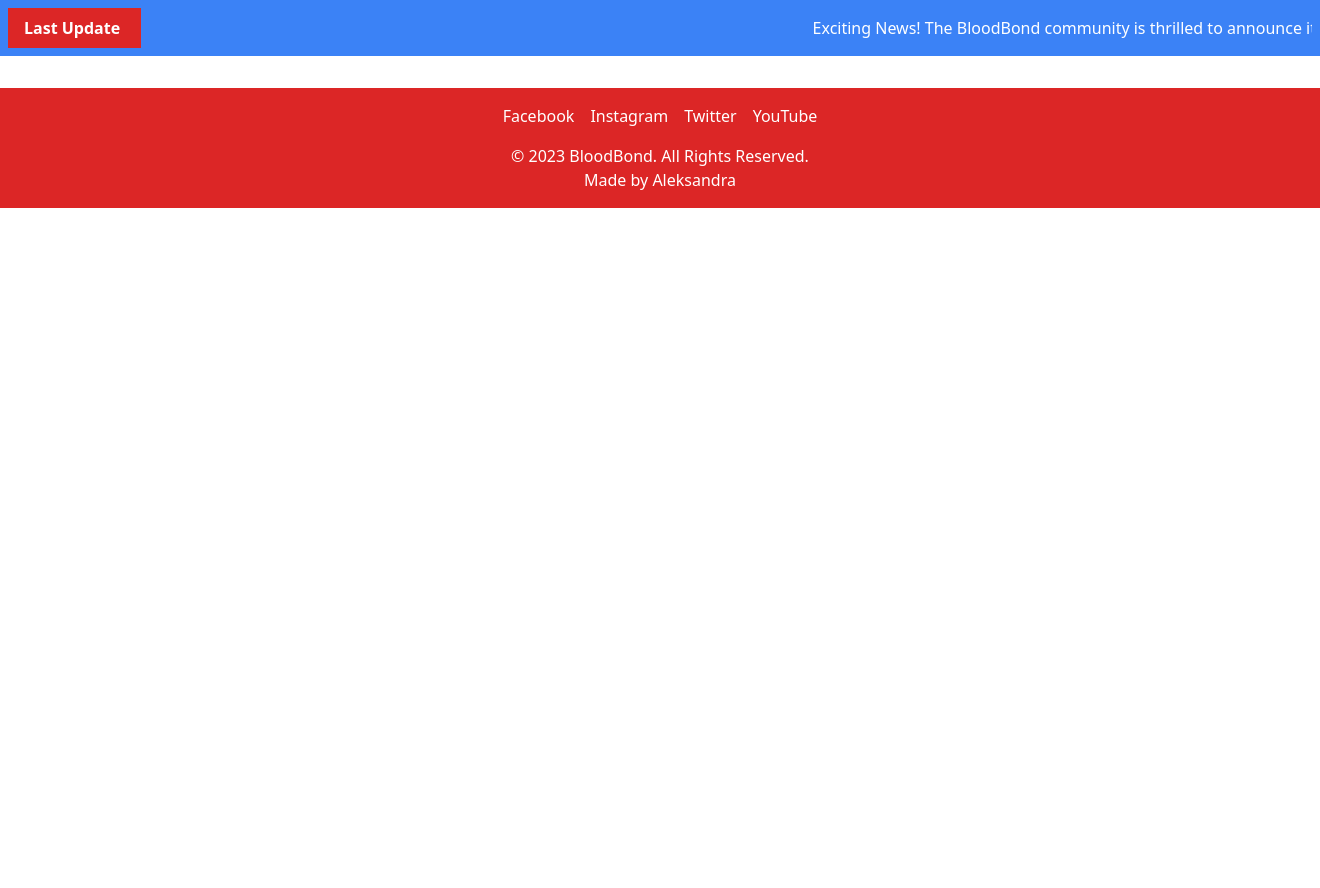
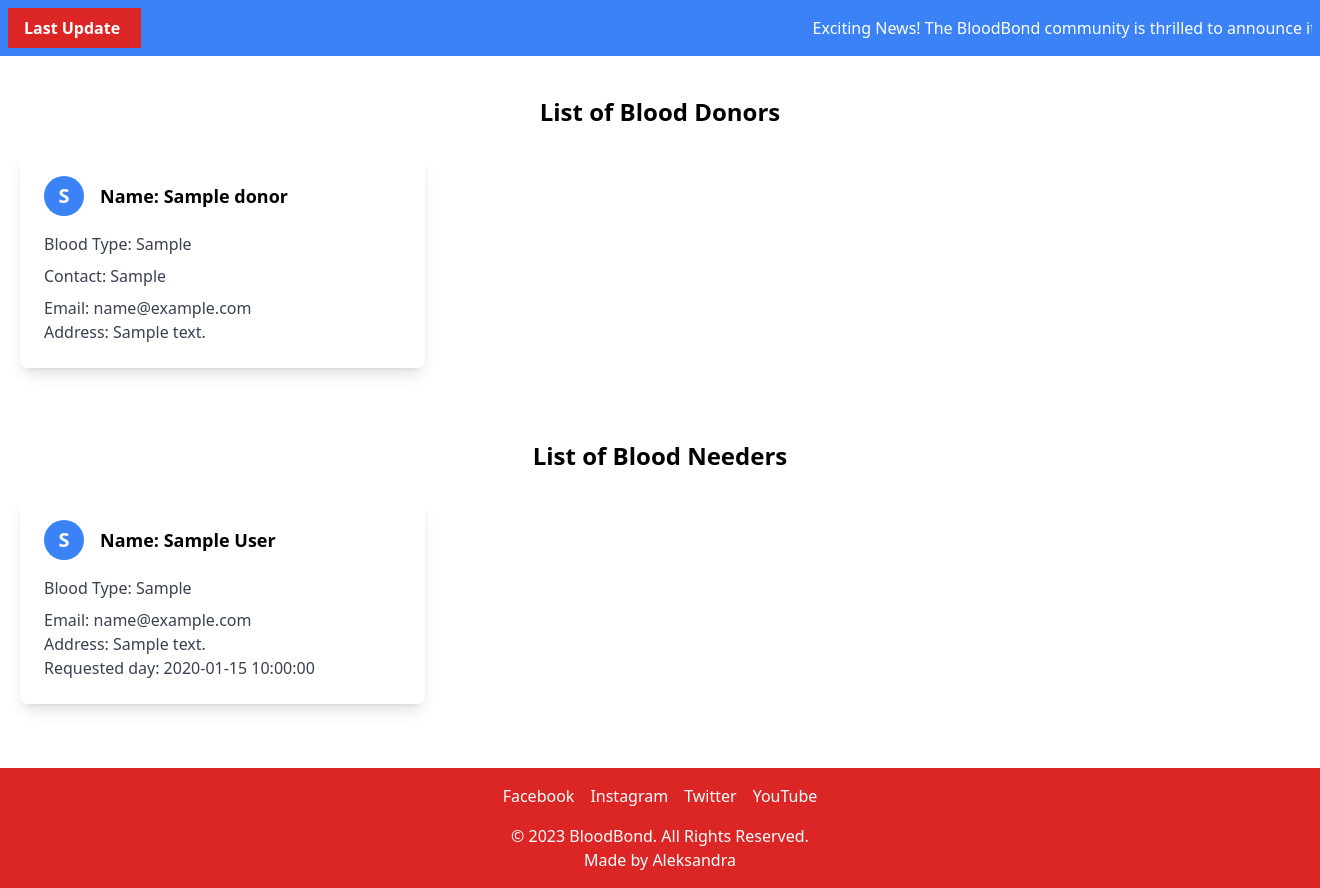
Before and after one commit to alexgrubor/bloodbond, a PHP site: page / in a window 1320 px wide. Shown: the part 68-956 px from the top of the page. Before the commit the page ends 276 px from the top, so only its background shows below. Run offline with PHP 8.4, Linux system fonts and the light colour scheme; tables that the repository leaves empty or names only in its code hold one stand-in row (values such as "Sample post"); some libraries are stand-ins or nearby versions.

Commit message:
donors and blood needers displayed on home page

```diff
--- /dev/null
+++ b/components/blood-needers.php
@@ -0,0 +1,35 @@
+<?php
+require('./db_config.php');
+
+
+$sql = "SELECT * FROM blood_donation_requests";
+$stmt = $pdo->prepare($sql);
+$stmt->execute();
+$donors = $stmt->fetchAll(PDO::FETCH_ASSOC);
+?>
+
+<div class="container mx-auto mt-10">
+    <h2 class="text-2xl font-bold mb-6 text-center">List of Blood Needers</h2>
+    <div class="flex flex-wrap -mx-4">
+        <?php foreach ($donors as $donor): ?>
+            <div class="w-full md:w-1/2 lg:w-1/3 px-4 mb-8">
+                <div class="shadow-lg rounded-lg overflow-hidden">
+                    <div class="p-6">
+                        <!-- Profile Circle with First Letter -->
+                        <div class="flex items-center space-x-4 mb-4">
+                            <div class="h-10 w-10 rounded-full flex items-center justify-center bg-blue-500 text-white text-xl font-semibold uppercase">
+                                <?php echo htmlspecialchars($donor['full_name'][0]); ?>
+                            </div>
+                            <h3 class="text-lg font-semibold">Name: <?php echo htmlspecialchars($donor['full_name']); ?></h3>
+                        </div>
+                        <p class="text-gray-700 mb-2">Blood Type: <?php echo htmlspecialchars($donor['blood_type']); ?></p>
+                        <p class="text-gray-700">Email: <?php echo htmlspecialchars($donor['contact_email']); ?></p>
+                        <p class="text-gray-700">Address: <?php echo htmlspecialchars($donor['address']); ?></p>
+                        <p class="text-gray-700">Requested day: <?php echo htmlspecialchars($donor['request_date']); ?></p>
+
+                    </div>
+                </div>
+            </div>
+        <?php endforeach; ?>
+    </div>
+</div>
--- /dev/null
+++ b/components/donors.php
@@ -0,0 +1,34 @@
+<?php
+require('./db_config.php');
+
+
+$sql = "SELECT * FROM blood_donors";
+$stmt = $pdo->prepare($sql);
+$stmt->execute();
+$donors = $stmt->fetchAll(PDO::FETCH_ASSOC);
+?>
+
+<div class="container mx-auto mt-10">
+    <h2 class="text-2xl font-bold mb-6 text-center">List of Blood Donors</h2>
+    <div class="flex flex-wrap -mx-4">
+        <?php foreach ($donors as $donor): ?>
+            <div class="w-full md:w-1/2 lg:w-1/3 px-4 mb-8">
+                <div class="shadow-lg rounded-lg overflow-hidden">
+                    <div class="p-6">
+                        <!-- Profile Circle with First Letter -->
+                        <div class="flex items-center space-x-4 mb-4">
+                            <div class="h-10 w-10 rounded-full flex items-center justify-center bg-blue-500 text-white text-xl font-semibold uppercase">
+                                <?php echo htmlspecialchars($donor['donor_name'][0]); ?>
+                            </div>
+                            <h3 class="text-lg font-semibold">Name: <?php echo htmlspecialchars($donor['donor_name']); ?></h3>
+                        </div>
+                        <p class="text-gray-700 mb-2">Blood Type: <?php echo htmlspecialchars($donor['donor_blood_type']); ?></p>
+                        <p class="text-gray-700 mb-2">Contact: <?php echo htmlspecialchars($donor['donor_contact']); ?></p>
+                        <p class="text-gray-700">Email: <?php echo htmlspecialchars($donor['donor_email']); ?></p>
+                        <p class="text-gray-700">Address: <?php echo htmlspecialchars($donor['donor_address']); ?></p>
+                    </div>
+                </div>
+            </div>
+        <?php endforeach; ?>
+    </div>
+</div>
--- a/index.php
+++ b/index.php
@@ -1,5 +1,6 @@
 <?php require ('shared/header.php')?>
 <?php require ('shared/latestUpdate.php')?>
-
+<?php require ('components/donors.php')?>
+<?php require ('components/blood-needers.php')?>
 
 <?php require ('shared/footer.php')?>
```
